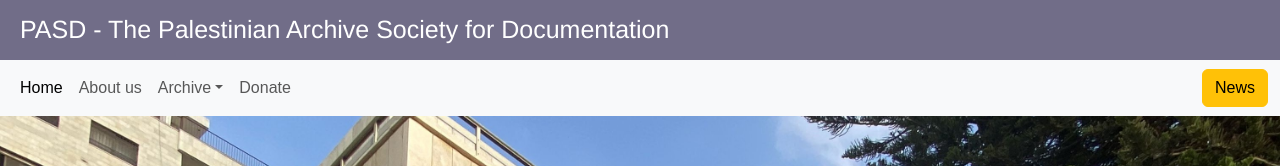
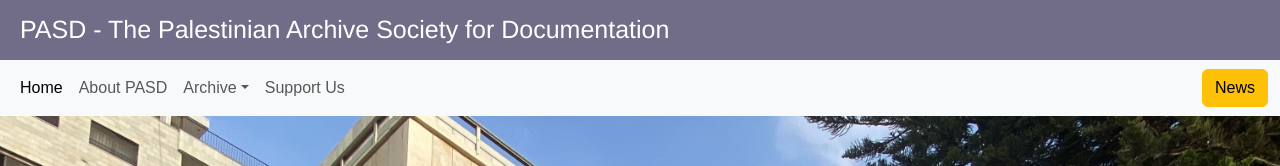
Before and after one commit to AhmadAbuAlhlawa/PASD, a React (Create React App) app in the folder pasd/: page / in a window 1280 px wide. Shown: the top 166 px of the page. Built offline with nearby package versions, Linux system fonts and the light colour scheme.

Commit message:
update links

```diff
--- a/pasd/src/components/Navbar2.jsx
+++ b/pasd/src/components/Navbar2.jsx
@@ -6,7 +6,7 @@ function Navbar2() {
   const location = useLocation();
 
   return (
-<nav class="navbar navbar-expand-lg bg-body-tertiary">
+<nav class="navbar navbar-expand-lg bg-body-tertiary sticky-top">
   <div class="container-fluid">
 
     <button class="navbar-toggler" type="button" data-bs-toggle="collapse" data-bs-target="#navbarText" aria-controls="navbarText" aria-expanded="false" aria-label="Toggle navigation">
@@ -19,15 +19,11 @@ function Navbar2() {
         </li>
         {location.pathname === "/" && (
           <li className="nav-item">
-            <a className="nav-link" href="/#about_us">
-              About us
-            </a>
+            <a className="nav-link" href="/#about_pasd">About PASD</a>
           </li>
         )}
         <li class="nav-item dropdown">
-          <a class="nav-link dropdown-toggle" href="#" role="button" data-bs-toggle="dropdown" aria-expanded="false">
-          Archive
-          </a>
+          <a class="nav-link dropdown-toggle" href="#" role="button" data-bs-toggle="dropdown" aria-expanded="false">Archive</a>
           <ul class="dropdown-menu">
             <li><a class="dropdown-item" href="/Cities">Cities</a></li>
             <li><a class="dropdown-item" href="/Buildings">Buildings</a></li>
@@ -35,7 +31,7 @@ function Navbar2() {
           </ul>
         </li>
         <li className="nav-item">
-          <a className="nav-link" href="/Donate">Donate</a>
+          <a className="nav-link" href="/support-us">Support Us</a>
         </li>
       </ul>
     </div>
```
